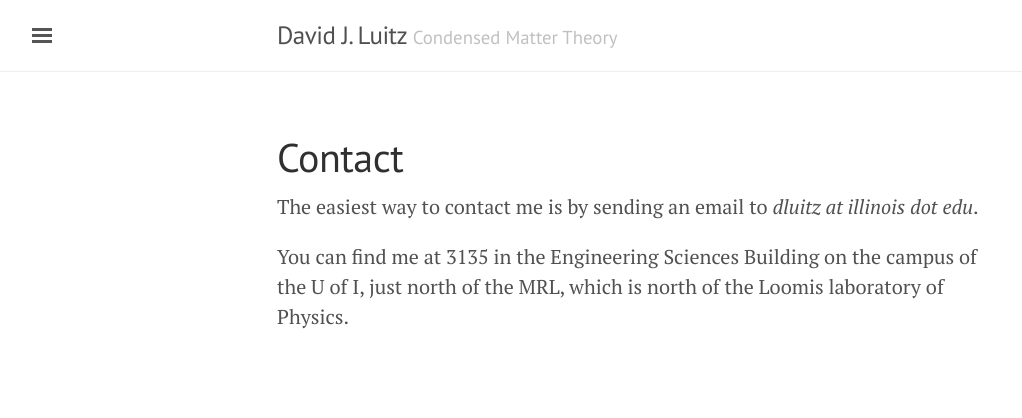
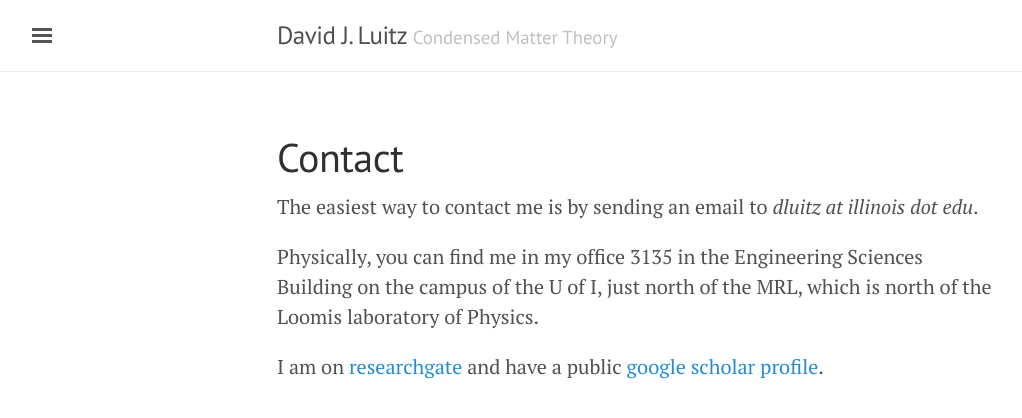
Before and after one commit to dluitz/dluitz.github.io, a Jekyll site: the page built from contact.md, in a window 1280 px wide. Shown: the top 418 px of the page, without its empty margins (3-1025 px from the left). Built offline with Jekyll 4.4.1, drawn with Linux system fonts in a browser that asks for light colours.

Commit message:
[website] added researchgate and google scholar profile

```diff
--- a/contact.md
+++ b/contact.md
@@ -6,4 +6,6 @@ title: Contact
 
 The easiest way to contact me is by sending an email to *dluitz at illinois dot edu*.
 
-You can find me at 3135 in the Engineering Sciences Building on the campus of the U of I, just north of the MRL, which is north of the Loomis laboratory of Physics.
+Physically, you can find me in my office 3135 in the Engineering Sciences Building on the campus of the U of I, just north of the MRL, which is north of the Loomis laboratory of Physics.
+
+I am on [researchgate](https://www.researchgate.net/profile/David_Luitz) and have a public [google scholar profile](https://scholar.google.com/citations?user=8CCqRZYAAAAJ&hl=en&oi=ao).
```
